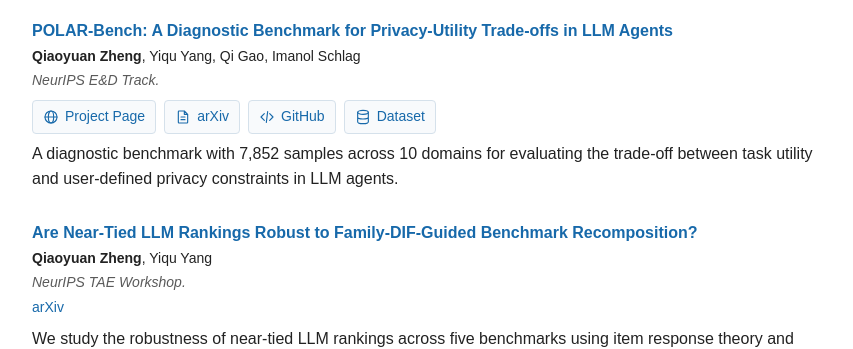
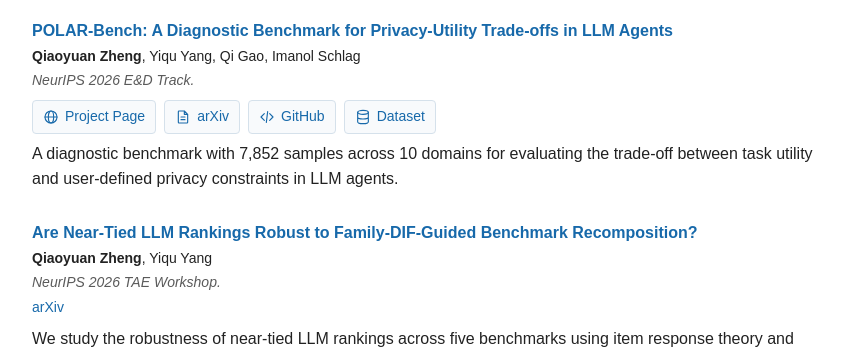
Before and after one commit to qiaoyuan667/qiaoyuan667.github.io, a Next.js app: page / in a window 1280 px wide. Shown: the part 521-870 px from the top of the page, without its empty margins (213-1066 px from the left). Built offline with nearby package versions, Linux system fonts and the light colour scheme.

Commit message:
Add 2026 to NeurIPS publication venues

```diff
--- a/app/page.tsx
+++ b/app/page.tsx
@@ -19,7 +19,7 @@
   {
     title: 'POLAR-Bench: A Diagnostic Benchmark for Privacy-Utility Trade-offs in LLM Agents',
     authors: 'Qiaoyuan Zheng, Yiqu Yang, Qi Gao, Imanol Schlag',
-    status: 'NeurIPS E&D Track.',
+    status: 'NeurIPS 2026 E&D Track.',
     summary: 'A diagnostic benchmark with 7,852 samples across 10 domains for evaluating the trade-off between task utility and user-defined privacy constraints in LLM agents.',
     url: 'https://arxiv.org/abs/2605.19127',
     links: [
@@ -32,7 +32,7 @@
   {
     title: 'Are Near-Tied LLM Rankings Robust to Family-DIF-Guided Benchmark Recomposition?',
     authors: 'Qiaoyuan Zheng, Yiqu Yang',
-    status: 'NeurIPS TAE Workshop.',
+    status: 'NeurIPS 2026 TAE Workshop.',
     summary: 'We study the robustness of near-tied LLM rankings across five benchmarks using item response theory and differential item functioning, with owner-disjoint evaluation folds and matched-random controls.',
     url: 'https://arxiv.org/abs/2609.00482',
   },
```
